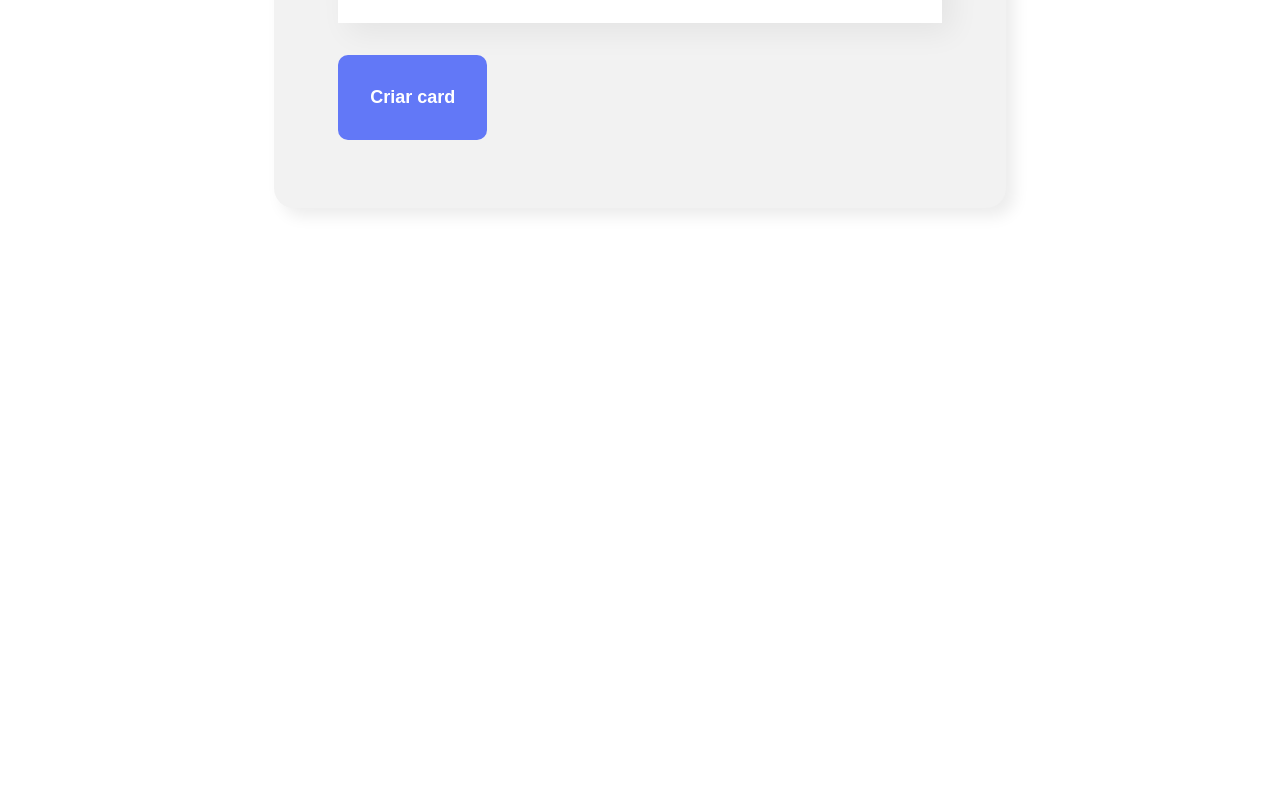
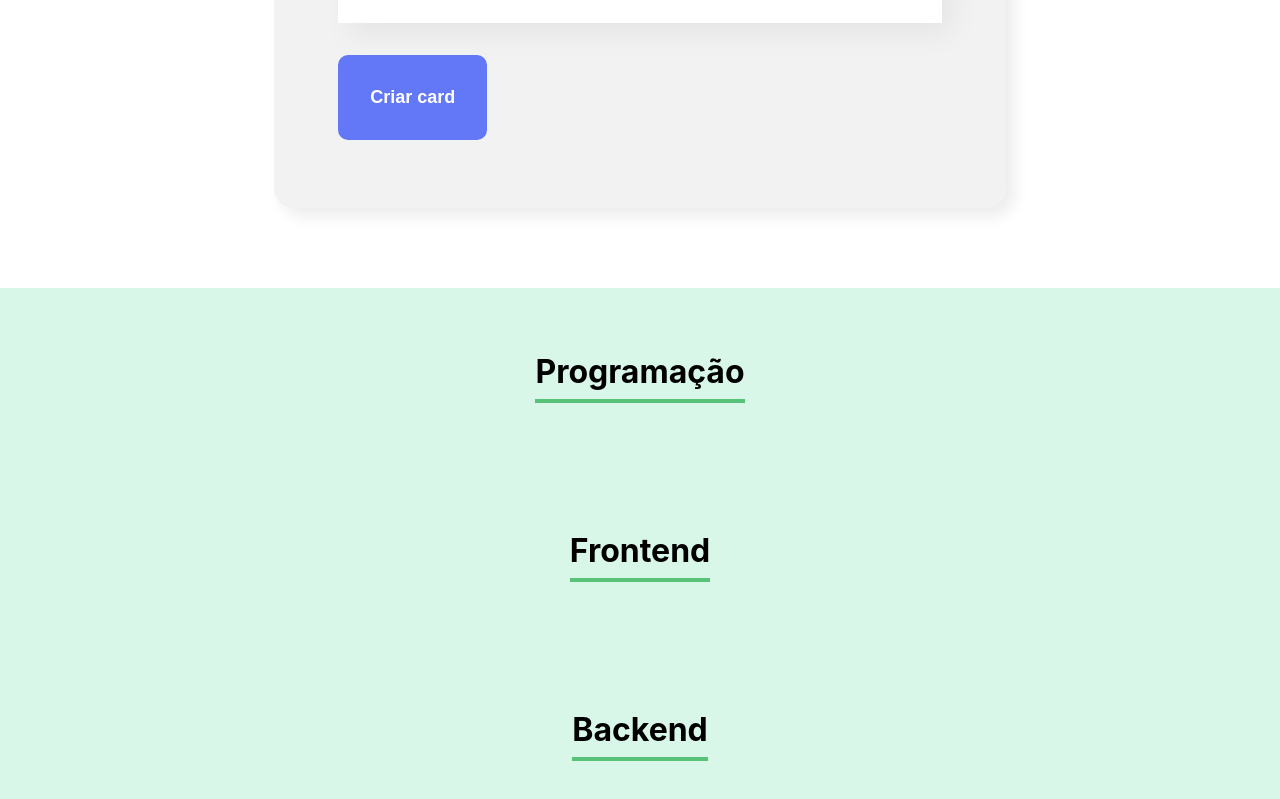
Before and after one commit to DavidCavalcanti/react-organograma, a React (Create React App) app in the folder organo/: page / in a window 1280 px wide. Shown: the part 1157-1956 px from the top of the page. Before the commit the page ends 1445 px from the top, so only its background shows below. Built offline with nearby package versions, Linux system fonts and the light colour scheme.

Commit message:
Exibir componente no front

```diff
--- a/organo/src/App.js
+++ b/organo/src/App.js
@@ -1,6 +1,7 @@
 import { useState } from 'react';
 import Banner from './components/Banner/Banner.js';
 import Formulario from './components/Formulario/index.js';
+import Time from './components/Times/index.js';
 
 function App() {
   const [colaboradores, setColaboradores] = useState([]);
@@ -14,6 +15,9 @@ function App() {
     <div className="App">
       <Banner />
       <Formulario cadastrarColaborador={colaborador => novoColaboradorAdicionado(colaborador)} />
+      <Time nome={"Programação"}/>
+      <Time nome={"Frontend"}/>
+      <Time nome={"Backend"}/>
     </div>
   );
 }
```
